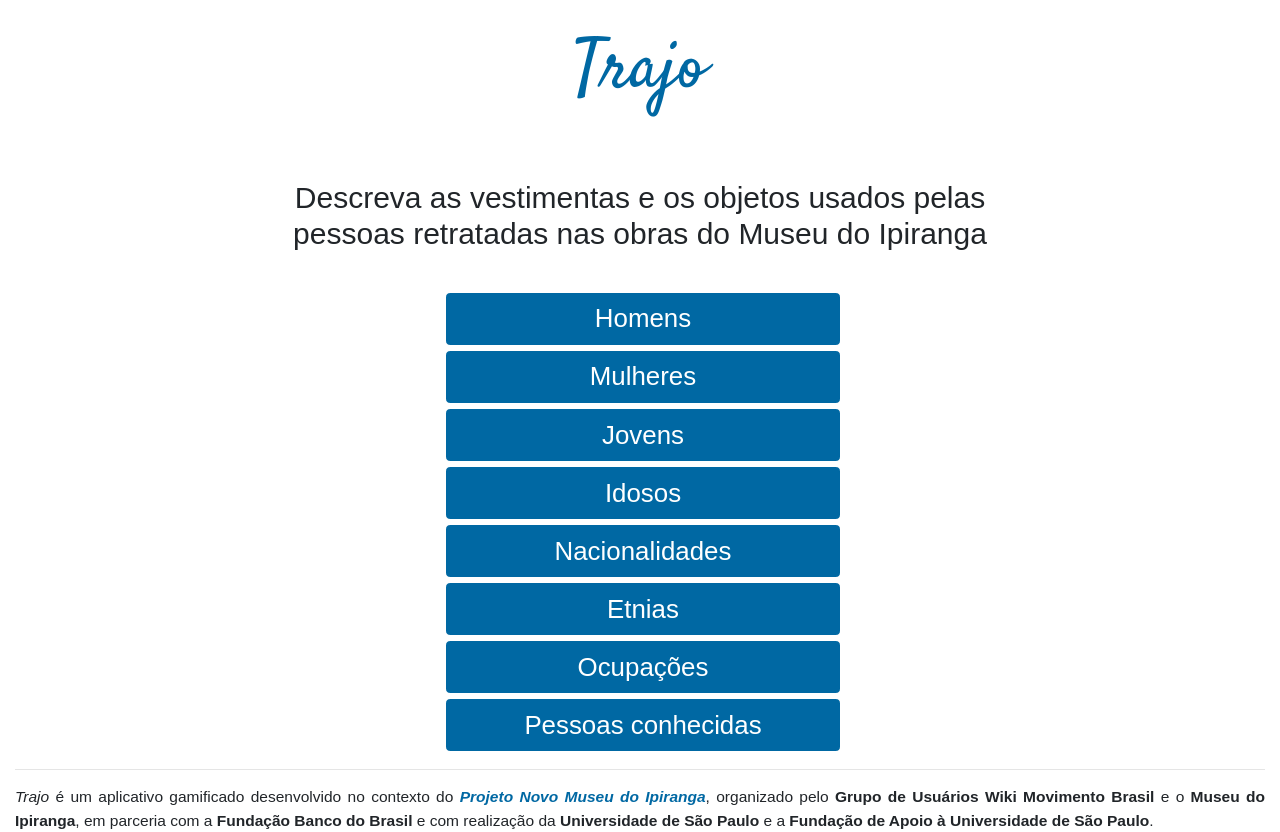
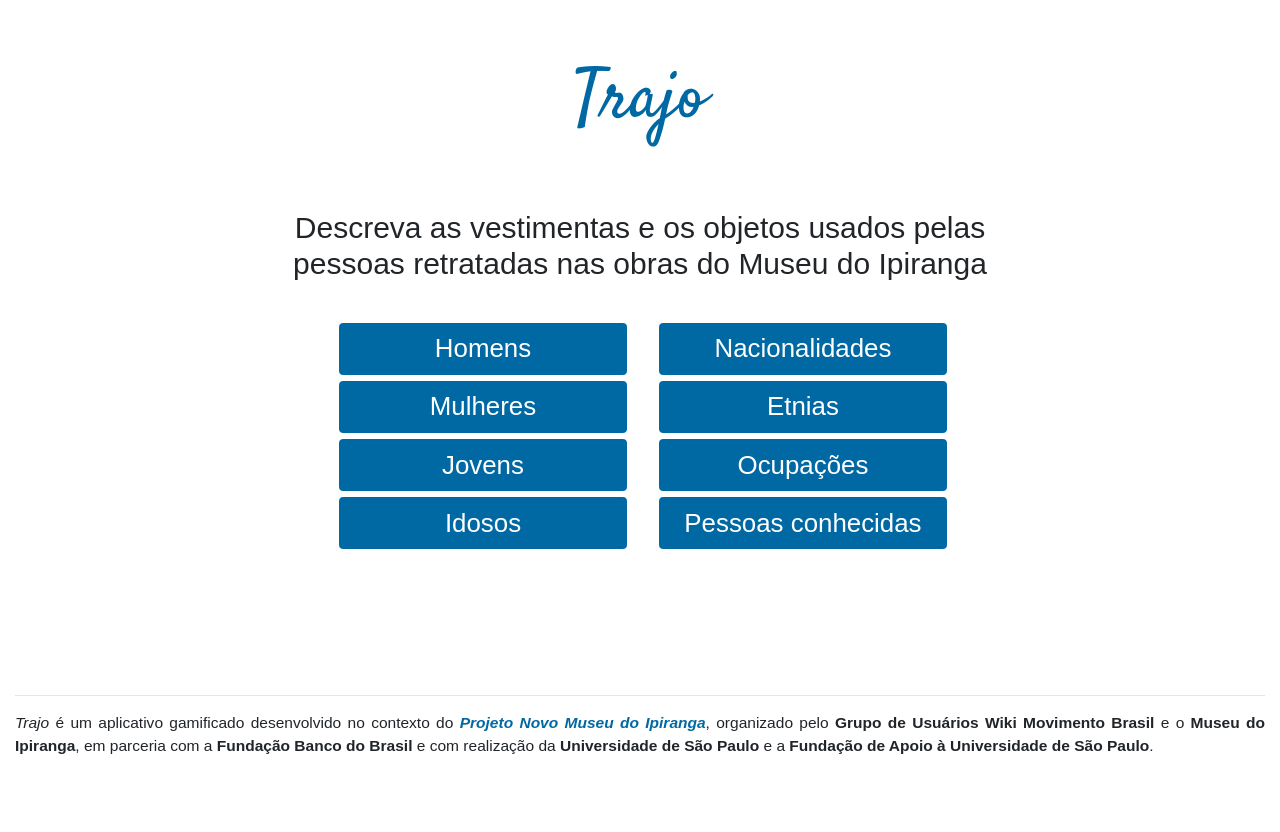
Before and after one commit to WikiMovimentoBrasil/trajo, a Flask app: page / in a window 1280 px wide. Shown: the part 69-901 px from the top of the page. After the commit the page ends 823 px from the top, so only its background shows below. Run offline with Flask 2, Linux system fonts and the light colour scheme; parts of the project's set-up code (start-up, migrations or seed data) failed here and were passed over; some libraries are stand-ins or nearby versions.

Commit message:
Changing space between navbar and logo

```diff
--- a/templates/base.html
+++ b/templates/base.html
@@ -30,7 +30,7 @@
 {% block navbar %}{% endblock %}
 <main class="w3-container" id="content" style="min-height:85vh;overflow: auto;padding: 0">
     {% block banner %}
-        <h1 style="font-family: Satisfy;font-size: 400%;text-align: center;color: #0068a3; padding:30px">
+        <h1 style="font-family: Satisfy;font-size: 400%;text-align: center;color: #0068a3; padding-top:60px;padding-bottom:30px">
             {{ _("Trajo") }}
         </h1>
     {% endblock %}
--- a/templates/colecao.html
+++ b/templates/colecao.html
@@ -12,7 +12,7 @@
 {% endblock %}
 
 {% block banner %}
-    <h1 style="font-family: Satisfy;font-size: 400%;text-align: center;color: #0068a3; padding:30px">
+    <h1 style="font-family: Satisfy;font-size: 400%;text-align: center;color: #0068a3; padding-top:60px;padding-bottom:30px">
         Trajo
     </h1>
 {% endblock %}
@@ -37,7 +37,6 @@
     $('#pagination-container').pagination({
         dataSource: {{ collection|tojson }},
         pageSize: 20,
-        pageRange: null,
         callback: function(data, pagination) {
             var html = simpleTemplating(data);
             $("#image_container").html(html);
--- a/templates/inicio.html
+++ b/templates/inicio.html
@@ -9,15 +9,15 @@
 {% block title %}{{ _("Página inicial") }}{% endblock %}
 
 {% block banner %}
-    <h1 style="font-family: Satisfy;font-size: 400%;text-align: center;color: #0068a3; padding:30px">
+    <h1 style="font-family: Satisfy;font-size: 400%;text-align: center;color: #0068a3; padding-top:60px;padding-bottom:30px">
         Trajo
     </h1>
     <h2 style="text-align:center; padding:30px;">{{ _("Descreva as vestimentas e os objetos usados pelas<br>pessoas retratadas nas obras do Museu do Ipiranga") }}</h2>
 {% endblock %}
 
 {% block content %}
-    <div class="w3-container w3-third"></div>
-    <div class="w3-container w3-third">
+    <div class="w3-container w3-quarter"></div>
+    <div class="w3-container w3-quarter">
         <a href="{{ url_for('colecao', type='homens') }}" title="{{ _('Homens') }}">
             <button type="button"
                     class="btn btn-primary"
@@ -62,6 +62,8 @@
                 {{ _('Idosos') }}
             </button>
         </a>
+    </div>
+    <div class="w3-container w3-quarter">
         <a href="{{ url_for('colecao', type='nacionalidades') }}" title="{{ _('Nacionalidades') }}">
             <button type="button"
                     class="btn btn-primary"
--- a/templates/item.html
+++ b/templates/item.html
@@ -22,6 +22,11 @@
             </a>
         </div>
         <div id="metadata" class="w3-container w3-half">
+            {% if not username %}
+                <h2>
+                    {{ _("Faça a sua autenticação clicando no botão 'Autenticar-se' no canto superior direito") }}
+                </h2>
+            {% endif %}
             <table class="table table-responsive table-striped" style="overflow: hidden; font-size: 125%; width: 100%; table-layout: fixed; overflow-wrap: break-word;">
                 <tr>
                     <th>{{ _("Obra") }}</th>
```
